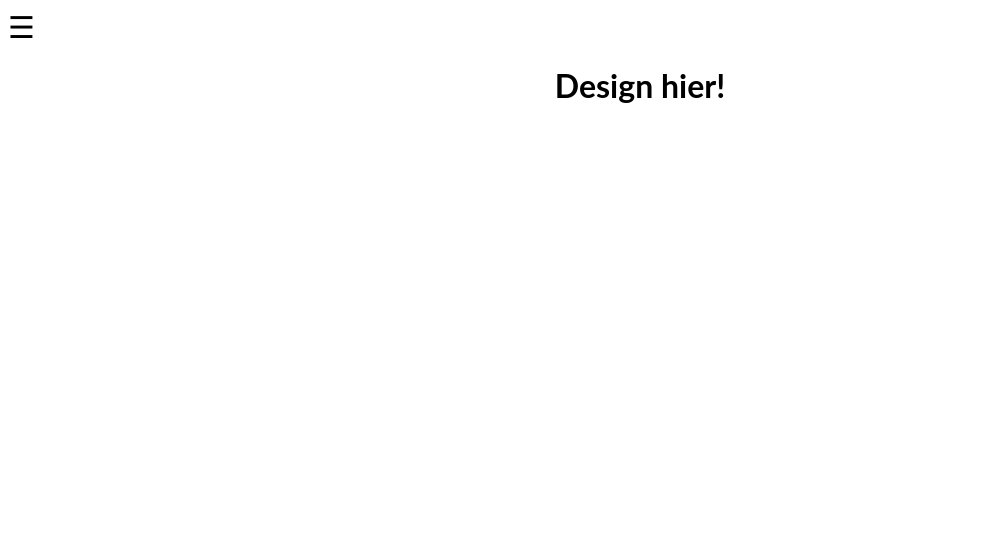
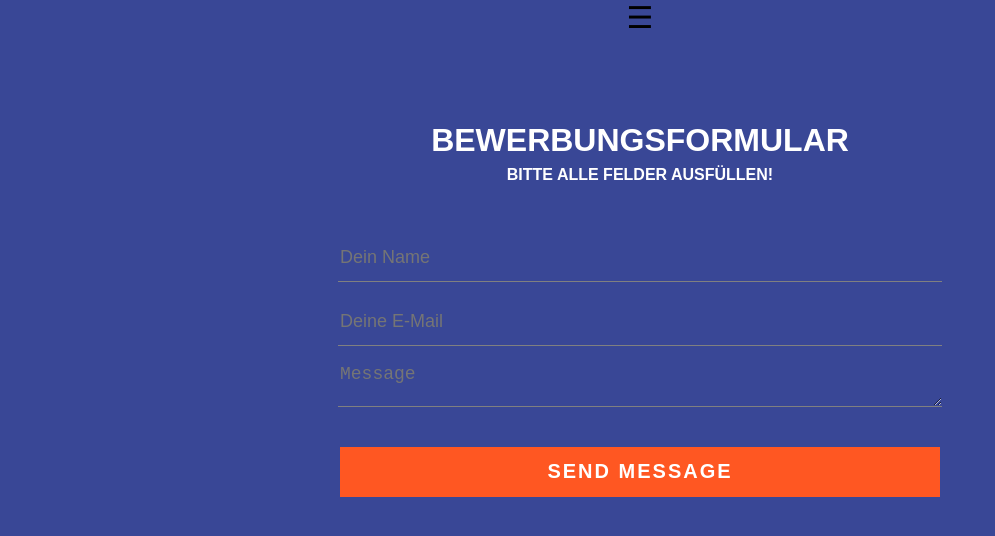
Before and after one commit to fluffyskills12342/VIC-Testing, a plain HTML site: page index.html in a window 1280 px wide. Shown: the whole page, without its empty margins (0-995 px from the left). Drawn offline with Linux system fonts and the light colour scheme.

Commit message:
Add files via upload

```diff
--- a/index.html
+++ b/index.html
@@ -1,26 +1,22 @@
 <!DOCTYPE html>
-<html lang ="de">
+<html lang="de">
   <head>
     <meta charset="utf-8">
     <meta http-equiv="X-UA-Compatible" content="IE=edge">
-        <title>Victory eSports</title>
-        <meta name="description" content="">
     <meta name="viewport" content="width=device-width, initial-scale=1">
-        <link rel="stylesheet" href="formate.css">
+    <title>Bewerbungsformular</title>
+    <link rel="stylesheet" href="style.css">
   </head>
   <body>
     <div id="mySidenav" class="sidenav">
       <a href="javascript:void(0)" class="closebtn" onclick="closeNav()">&times;</a>
-            <a href ="#0">Victory Esports</a>
-            <a href="#">Text</a>
-            <a href="#">Text</a>
-            <a href="#">Text</a>
-            <a href="#">Text</a>
+      <a href="#">Home</a>
+      <a href="#">Team</a>
+      <a href="#">Bewerben</a>
+      <a href="#">Shop</a>
     </div>
 
       <span style="font-size:30px;cursor:pointer" onclick="openNav()">&#9776; </span>
-          <h1>Design  hier!</h2>
-
 
       <script>
         function openNav() {
@@ -33,5 +29,27 @@
         </script>
 
 
+    <div class="contact-title">
+      <h1>Bewerbungsformular</h1>
+      <h2>Bitte alle Felder ausfüllen!</h2>
+    </div>
+
+    <div class="contact-form">
+      <form id="contact-form" method="post" action="contact-form-handler.php">
+        <input name="name" type="text" class="form-control" placeholder="Dein Name" required>
+        <br>
+        <input name="email" type="email" class="form-control" placeholder="Deine E-Mail" required>
+        <br>
+
+        <textarea name="message" class="form-control" placeholder="Message" row="4" required></textarea><br>
+
+        <input type="submit" class="form-control submit" value="SEND MESSAGE">
+      </form>
+
+    </div>
+
+
+
+
   </body>
 </html>
--- /dev/null
+++ b/style.css
@@ -0,0 +1,95 @@
+body {
+        margin: 0;
+        padding: 0;
+        text-align: center;
+        background: rgb(57, 71, 150);
+        background-size: cover;
+        background-position: center;
+        font-family: sans-serif;
+    }
+
+    .sidenav {
+        height: 100%;
+        width: 0;
+        position: fixed;
+        z-index: 1;
+        top: 0;
+        left: 0;
+        background-color: rgb(0, 0, 0);
+        overflow-x: hidden;
+        transition: 0.5s;
+        padding-top: 0px;
+    }
+
+    .sidenav a {
+        margin-top: 10px;
+        padding: 8px 8px 10px 10px;
+        text-decoration: none;
+        font-size: 25px;
+        color: #555252;
+        display: block;
+        transition: 0.3s;
+
+    }
+
+    .sidenav a:hover {
+        color: #f1f1f1;
+    }
+
+    .sidenav .closebtn {
+        position: absolute;
+        top: 0;
+        right: 25px;
+        font-size: 36px;
+        margin-left: 50px;
+    }
+
+    @media screen and (max-height: 450px) {
+        .sidenav {padding-top: 15px;}
+        .sidenav a {font-size: 18px;}
+    }
+    .contact-title {
+        margin-top: 100px;
+        color: #fff;
+        text-transform: uppercase;
+        transition: all 4s ease-in-out;
+    }
+    .contact-title h1 {
+        font-size: 32px;
+        line-height: 10px;
+    }
+    .contact-title h2 {
+        font-size: 16px;
+    }
+    form {
+        margin-top: 50px;
+        transition: all 4s ease-in-out;
+    }
+    .form-control {
+        width: 600px;
+        background: transparent;
+        border: none;
+        outline: none;
+        border-bottom: 1px solid gray;
+        color: #fff;
+        font-size: 18px;
+        margin-bottom: 16px;
+    }
+    input {
+        height: 45px;
+    }
+    form .submit {
+        background: #ff5722;
+        border-color: transparent;
+        color: #fff;
+        font-size: 20px;
+        font-weight: bold;
+        letter-spacing: 2px;
+        height: 50px;
+        margin-top: 20px;
+
+    }
+    form .submit:hover {
+        background-color: #f44336;
+        cursor: pointer;
+    }
```
Also changed, not shown: 1 other file. Lines whose indentation alone changed are shown as unchanged.
